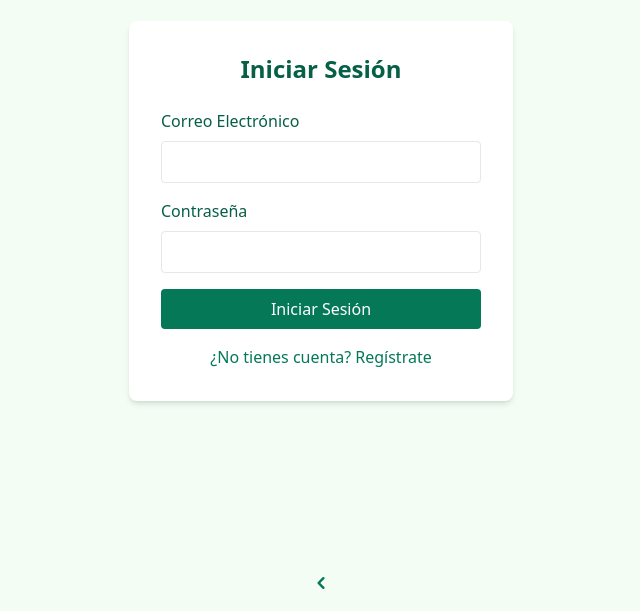
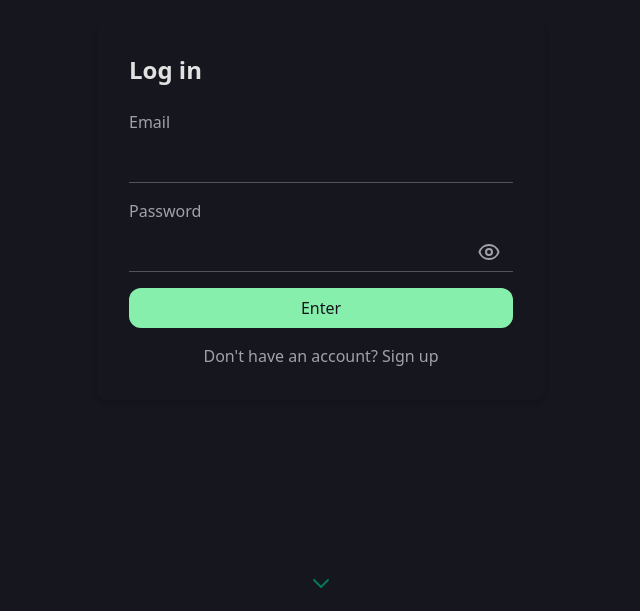
Before and after one commit to Yedpt/RSI_trade_project-Client, a React (Vite) app: page / in a window 1280 px wide. Shown: the part 189-800 px from the top of the page, without its empty margins (319-959 px from the left). Built offline with nearby package versions, Linux system fonts and the light colour scheme.

Commit message:
Conflicts resolved and updated with changes from dev

```diff
--- a/src/components/Footer.jsx
+++ b/src/components/Footer.jsx
@@ -1,7 +1,23 @@
-import React from "react";
+import React, { useState, useEffect } from "react";
 import { ChevronUpIcon } from "@heroicons/react/outline";
+import Avatar from "@mui/material/Avatar";
+import { teal } from "@mui/material/colors";
 
 const Footer = () => {
+  const [user, setUser] = useState(null);
+
+  useEffect(() => {
+    const storedUser = localStorage.getItem("user");
+    if (storedUser) {
+      try {
+        const parsedUser = JSON.parse(storedUser);
+        setUser(parsedUser);
+      } catch (error) {
+        console.error("Error parsing user data:", error);
+      }
+    }
+  }, []);
+
   const scrollToTop = () => {
     window.scrollTo({ top: 0, behavior: "smooth" });
   };
@@ -22,13 +38,22 @@ const Footer = () => {
           <i className="fab fa-instagram"></i>
         </a>
       </div>
-      <div className="flex justify-center mt-4">
+      <div className="flex flex-col items-center mt-4 space-y-4">
         <button
           onClick={scrollToTop}
           className="text-white hover:text-green-300 focus:outline-none"
         >
           <ChevronUpIcon className="w-6 h-6" />
         </button>
+
+        {user && (
+          <div className="flex items-center space-x-2">
+            <span>¡Hola, {user.name}!</span>
+            <Avatar sx={{ bgcolor: teal[500] }}>
+              {user.name ? user.name[0] : "U"}
+            </Avatar>
+          </div>
+        )}
       </div>
     </footer>
   );
--- a/src/components/NavBar.jsx
+++ b/src/components/NavBar.jsx
@@ -16,7 +16,7 @@ const NavBar = () => {
   const location = useLocation();
 
   const colors = {
-    activeGreen: "#4AFF2E",
+    activeGreen: "#8ee281",
     inactiveGray: "#696F74",
   };
 
@@ -64,7 +64,7 @@ const NavBar = () => {
       {isSplashVisible && (
         <SplashScreen onClose={() => setIsSplashVisible(false)} />
       )}
-      <div className="flex justify-around items-center py-2 bg-black shadow-md md:w-full">
+      <div className="flex justify-around items-center py-2 bg-[#16161E] shadow-md md:w-full rounded-t-15p">
         <NavButton page="portfolio" icon={DocumentIcon} label="Portfolio" />
         <NavButton page="trade" icon={ChartBarIcon} label="Trade" />
         <NavButton page="homebank" icon={HomeIcon} label="Home" />
--- a/src/components/SplashScreen.jsx
+++ b/src/components/SplashScreen.jsx
@@ -11,7 +11,7 @@ const SplashScreen = ({ onClose }) => {
   }, [onClose]);
 
   return (
-    <div className="fixed top-0 left-0 w-full h-full bg-black flex justify-center items-center z-50">
+    <div className="fixed top-0 left-0 w-full h-full bg-[#16161E] flex justify-center items-center z-50">
       <div className="text-center text-white">
         <img src={womanImage} alt="Logo" className="w-32 h-32 mx-auto" />
         <h1 className="text-2xl font-bold text-green-500 mt-4">App Trade</h1>
--- a/src/pages/BankHome.jsx
+++ b/src/pages/BankHome.jsx
@@ -26,13 +26,11 @@ const BankHome = () => {
         <SplashScreen onClose={() => setIsSplashVisible(false)} />
       )}
 
-      {/* Sección de Bienvenida */}
       <section className="bg-green-600 text-white p-8 text-center">
         <h1 className="text-4xl font-bold">Bienvenido a Mi Banco</h1>
         <p className="mt-4">Te ofrecemos soluciones financieras a tu medida.</p>
       </section>
 
-      {/* Sección de Ventajas */}
       <section className="p-8">
         <h2 className="text-2xl font-bold text-green-700">
           Descubre nuestras ventajas
@@ -63,7 +61,6 @@ const BankHome = () => {
         </div>
       </section>
 
-      {/* Sección de Soluciones Visuales */}
       <section className="p-8 bg-white">
         <h2 className="text-2xl font-bold text-green-700 text-center">
           Soluciones visuales para ti
@@ -100,7 +97,6 @@ const BankHome = () => {
         </div>
       </section>
 
-      {/* Sección de Opiniones */}
       <section className="p-8 bg-green-50">
         <h2 className="text-2xl font-bold text-green-700 text-center">
           Opiniones de nuestros clientes
--- a/src/pages/Login.jsx
+++ b/src/pages/Login.jsx
@@ -1,11 +1,12 @@
 import React, { useState } from "react";
 import { useNavigate } from "react-router-dom";
+import { EyeIcon, EyeOffIcon } from "@heroicons/react/outline";
 import { loginUser } from "../services/authService";
-import { ChevronUpIcon } from "@heroicons/react/solid";
 
 const Login = () => {
   const [formData, setFormData] = useState({ email: "", password: "" });
   const [error, setError] = useState("");
+  const [showPassword, setShowPassword] = useState(false);
   const navigate = useNavigate();
 
   const handleChange = (e) => {
@@ -19,24 +20,26 @@ const Login = () => {
 
     try {
       const result = await loginUser(formData);
+
       if (result.success) {
-        localStorage.setItem("user", JSON.stringify(result.userData.user));
+        localStorage.setItem("user", JSON.stringify(result.userData));
+
         navigate("/homebank");
       } else {
-        setError(result.message);
+        setError(result.message || "Invalid credentials");
       }
     } catch (err) {
-      setError("Ocurrió un error al iniciar sesión.");
+      setError("An error occurred while logging in.");
     }
   };
 
-  const handleBackButtonClick = () => navigate("/");
+  const togglePasswordVisibility = () => setShowPassword(!showPassword);
 
   return (
-    <div className="min-h-screen bg-green-50 flex flex-col items-center justify-center relative">
-      <div className="bg-white p-8 rounded-lg shadow-md w-96">
-        <h2 className="text-2xl font-bold text-green-700 text-center mb-6">
-          Iniciar Sesión
+    <div className="flex flex-col items-center justify-center min-h-screen bg-[#16161E]">
+      <div className="bg-[#16161E] p-8 rounded-lg shadow-md w-full max-w-md">
+        <h2 className="text-2xl font-bold text-[#E1E1E1] text-left mb-6">
+          Log in
         </h2>
 
         {error && (
@@ -49,9 +52,9 @@ const Login = () => {
           <div className="mb-4">
             <label
               htmlFor="email"
-              className="block text-green-700 font-medium mb-2"
+              className="block text-zinc-400 font-medium mb-2"
             >
-              Correo Electrónico
+              Email
             </label>
             <input
               type="email"
@@ -59,7 +62,7 @@ const Login = () => {
               name="email"
               value={formData.email}
               onChange={handleChange}
-              className="w-full px-3 py-2 border rounded focus:outline-none focus:ring focus:ring-green-300"
+              className="w-full px-3 py-2 border-b border-zinc-600 focus:outline-none focus:ring-0 focus:border-green-300 bg-[#16161E] text-[#E1E1E1]"
               required
             />
           </div>
@@ -67,45 +70,71 @@ const Login = () => {
           <div className="mb-4">
             <label
               htmlFor="password"
-              className="block text-green-700 font-medium mb-2"
+              className="block text-zinc-400 font-medium mb-2"
             >
-              Contraseña
+              Password
             </label>
+            <div className="relative">
               <input
-              type="password"
+                type={showPassword ? "text" : "password"}
                 id="password"
                 name="password"
                 value={formData.password}
                 onChange={handleChange}
-              className="w-full px-3 py-2 border rounded focus:outline-none focus:ring focus:ring-green-300"
+                className="w-full px-3 py-2 border-b border-zinc-600 focus:outline-none focus:ring-0 focus:border-green-300 bg-[#16161E] text-[#E1E1E1]"
                 required
                 autoComplete="current-password"
               />
+              <button
+                type="button"
+                onClick={togglePasswordVisibility}
+                className="absolute right-3 top-1/2 transform -translate-y-1/2 text-zinc-400"
+              >
+                {showPassword ? (
+                  <EyeOffIcon className="w-6 h-6" />
+                ) : (
+                  <EyeIcon className="w-6 h-6" />
+                )}
+              </button>
+            </div>
           </div>
 
           <button
             type="submit"
-            className="w-full bg-green-600 text-white py-2 rounded hover:bg-green-700 transition"
+            className="w-full bg-green-300 text-[#16161E] py-2 rounded-xl hover:bg-green-700 transition"
           >
-            Iniciar Sesión
+            Enter
           </button>
         </form>
 
         <div className="text-center mt-4">
           <button
             onClick={() => navigate("/signup")}
-            className="text-green-600 hover:underline"
+            className="text-zinc-400 hover:underline"
           >
-            ¿No tienes cuenta? Regístrate
+            Don't have an account? Sign up
           </button>
         </div>
       </div>
 
       <button
-        onClick={handleBackButtonClick}
+        onClick={() => navigate("/")}
         className="absolute bottom-4 text-green-600 hover:text-green-800"
       >
-        <ChevronUpIcon className="w-6 h-6 transform -rotate-90" />
+        <svg
+          xmlns="http://www.w3.org/2000/svg"
+          className="h-6 w-6 transform -rotate-90"
+          fill="none"
+          viewBox="0 0 24 24"
+          stroke="currentColor"
+        >
+          <path
+            strokeLinecap="round"
+            strokeLinejoin="round"
+            strokeWidth={2}
+            d="M15 19l-7-7 7-7"
+          />
+        </svg>
       </button>
     </div>
   );
--- a/src/pages/TradeHome.jsx
+++ b/src/pages/TradeHome.jsx
@@ -1,11 +1,13 @@
-import React from 'react'
+import React from "react";
+import Footer from "../components/Footer";
 
 const TradeHome = () => {
   return (
     <div>
-      Soy el home del trade app
+      <Footer />
+      <h1>Soy el home del trade app</h1>
     </div>
-  )
-}
+  );
+};
 
-export default TradeHome
+export default TradeHome;
```
Lines whose indentation alone changed are shown as unchanged.
